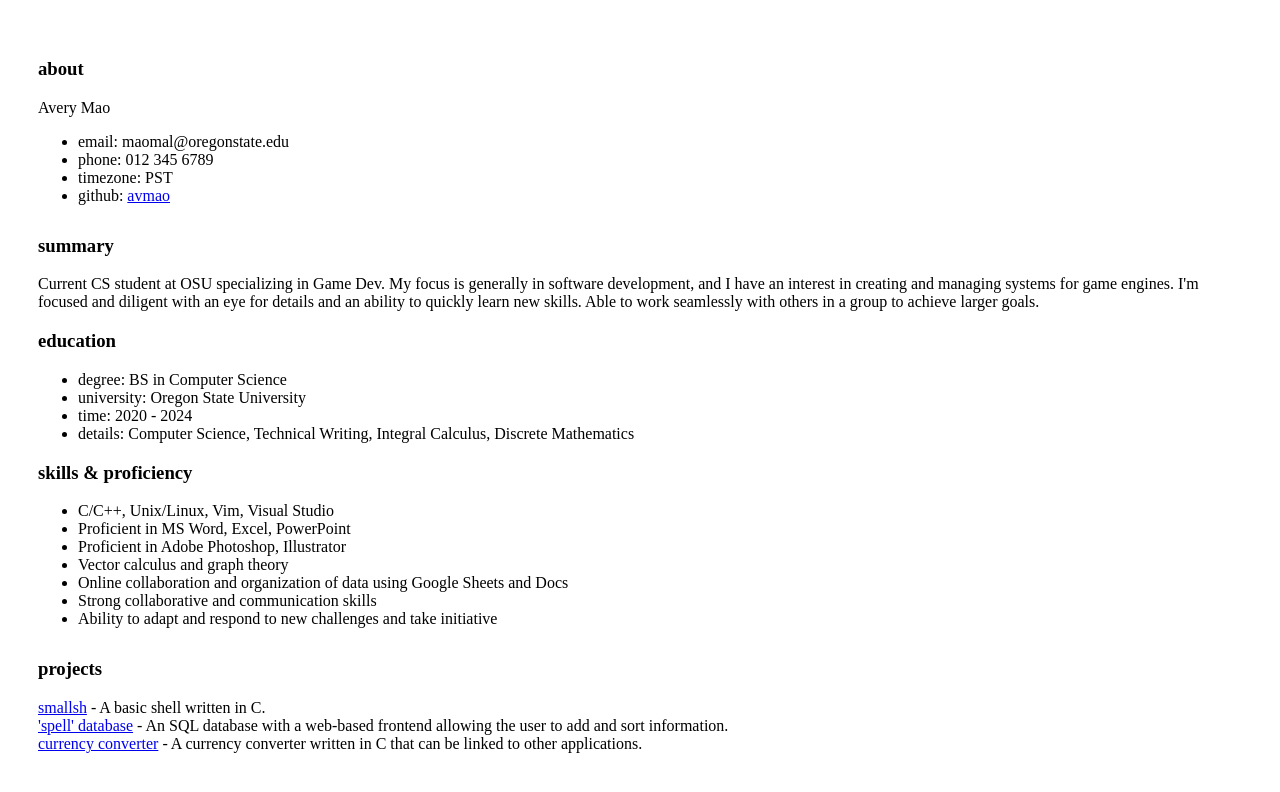
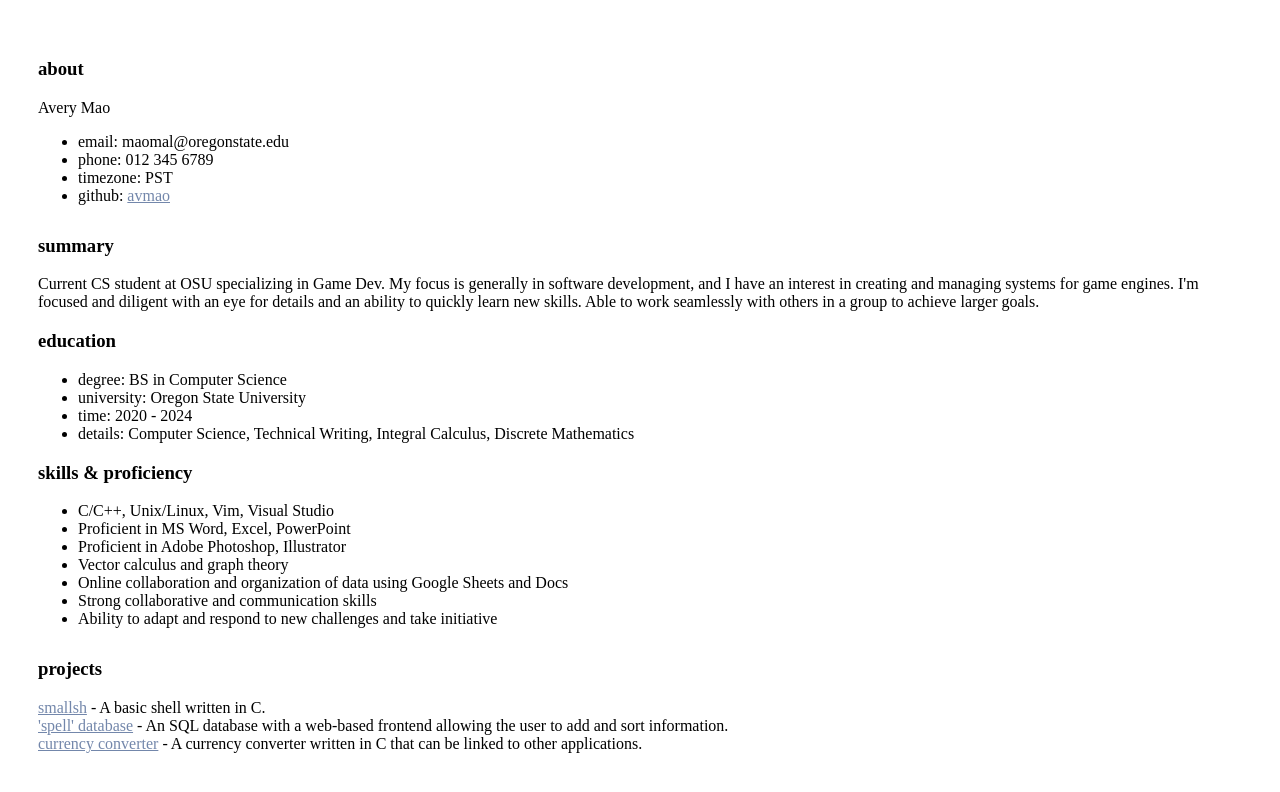
Before and after one commit to avmao/cv, a plain HTML site: page index.html in a window 1280 px wide. Drawn offline with Linux system fonts and the light colour scheme.

Commit message:
Update index.css

```diff
--- a/index.css
+++ b/index.css
@@ -4,3 +4,7 @@ body {
 .section {
     margin: 30px 10px;
 }
+
+a:link, a:visited, a:hover, a:active {
+    color: rgb(115, 135, 171);
+}
```
